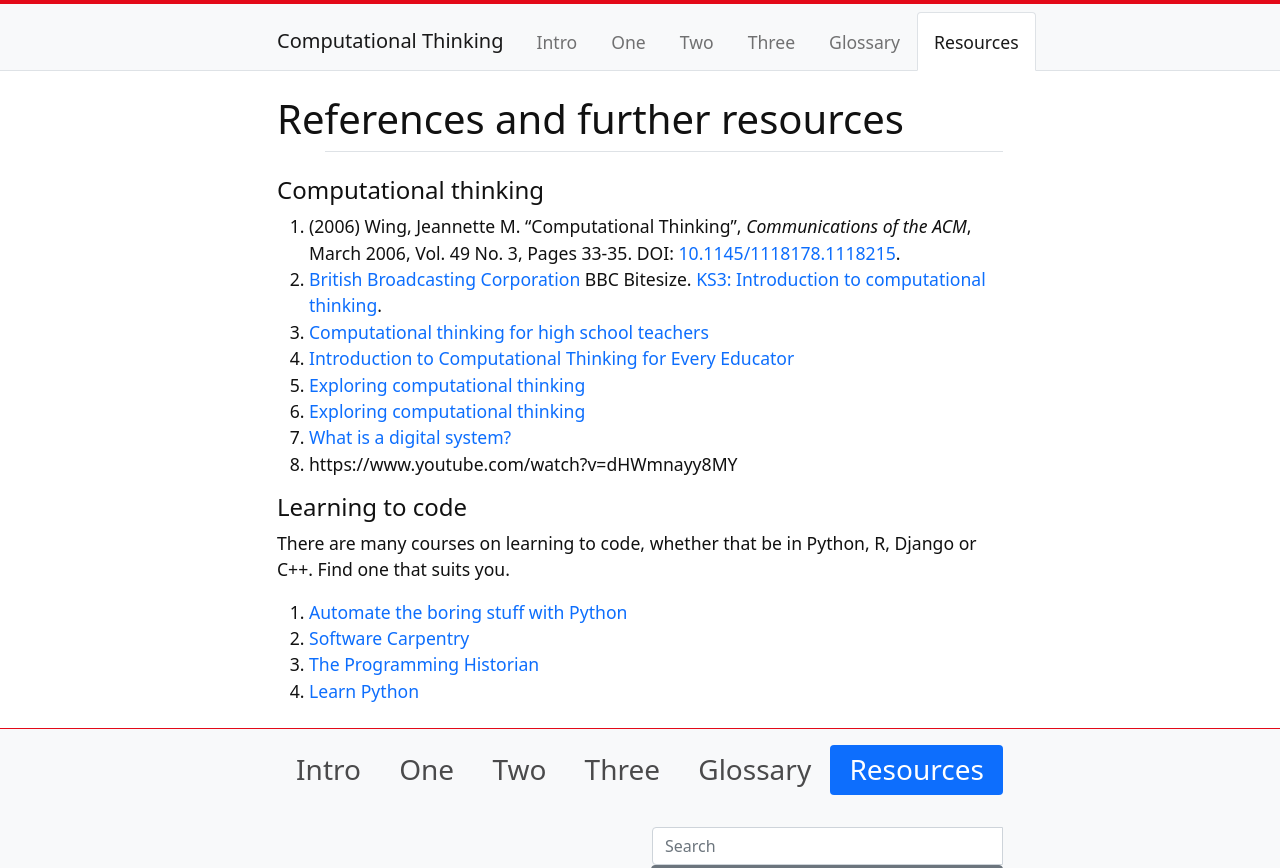
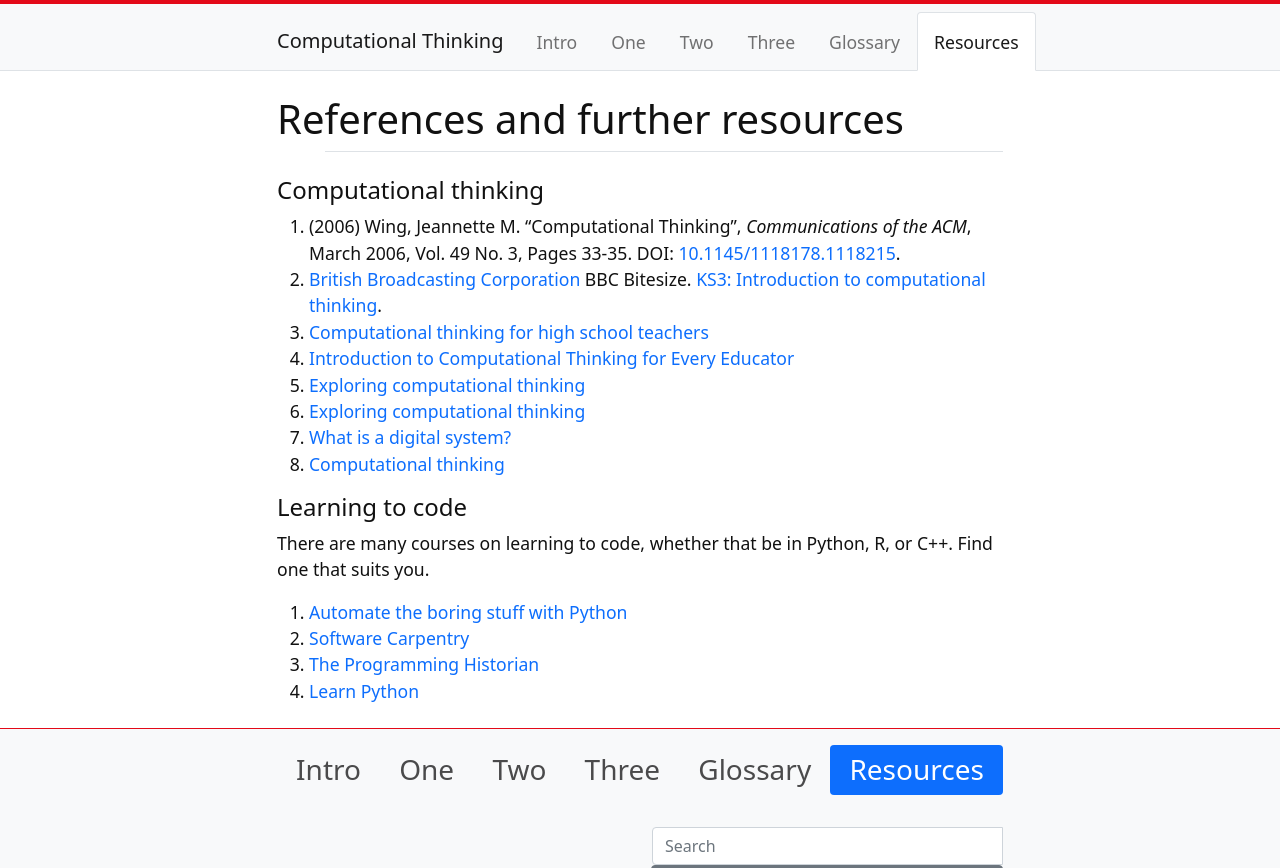
Before and after one commit to weaverbel/intro-computational-thinking, a Jekyll site: the page built from content/5-resources.md, in a window 1280 px wide, cut to the strip 0-868 px from the top of the page. Built offline with Jekyll 4.4.1, drawn with Linux system fonts in a browser that asks for light colours.

Commit message:
Update 5-resources.md
add title

```diff
--- a/content/5-resources.md
+++ b/content/5-resources.md
@@ -12,11 +12,11 @@ nav: Resources
 5. [Exploring computational thinking](https://learn.iste.org/d2l/lor/search/search_results.d2l?ou=6606&lrepos=1006)
 6. [Exploring computational thinking](https://edu.google.com/resources/programs/exploring-computational-thinking/)
 7. [What is a digital system?](https://www.digitaltechnologieshub.edu.au/search#/site-search?pageNumber=1&keyword=GoogleCT)
-8. https://www.youtube.com/watch?v=dHWmnayy8MY
+8. [Computational thinking](https://www.youtube.com/watch?v=dHWmnayy8MY)
 
 #### Learning to code
 
-There are many courses on learning to code, whether that be in Python, R, Django or C++. Find one that suits you.
+There are many courses on learning to code, whether that be in Python, R, or C++. Find one that suits you.
 
 1. [Automate the boring stuff with Python](https://automatetheboringstuff.com/)
 2. [Software Carpentry](https://software-carpentry.org/)
```
